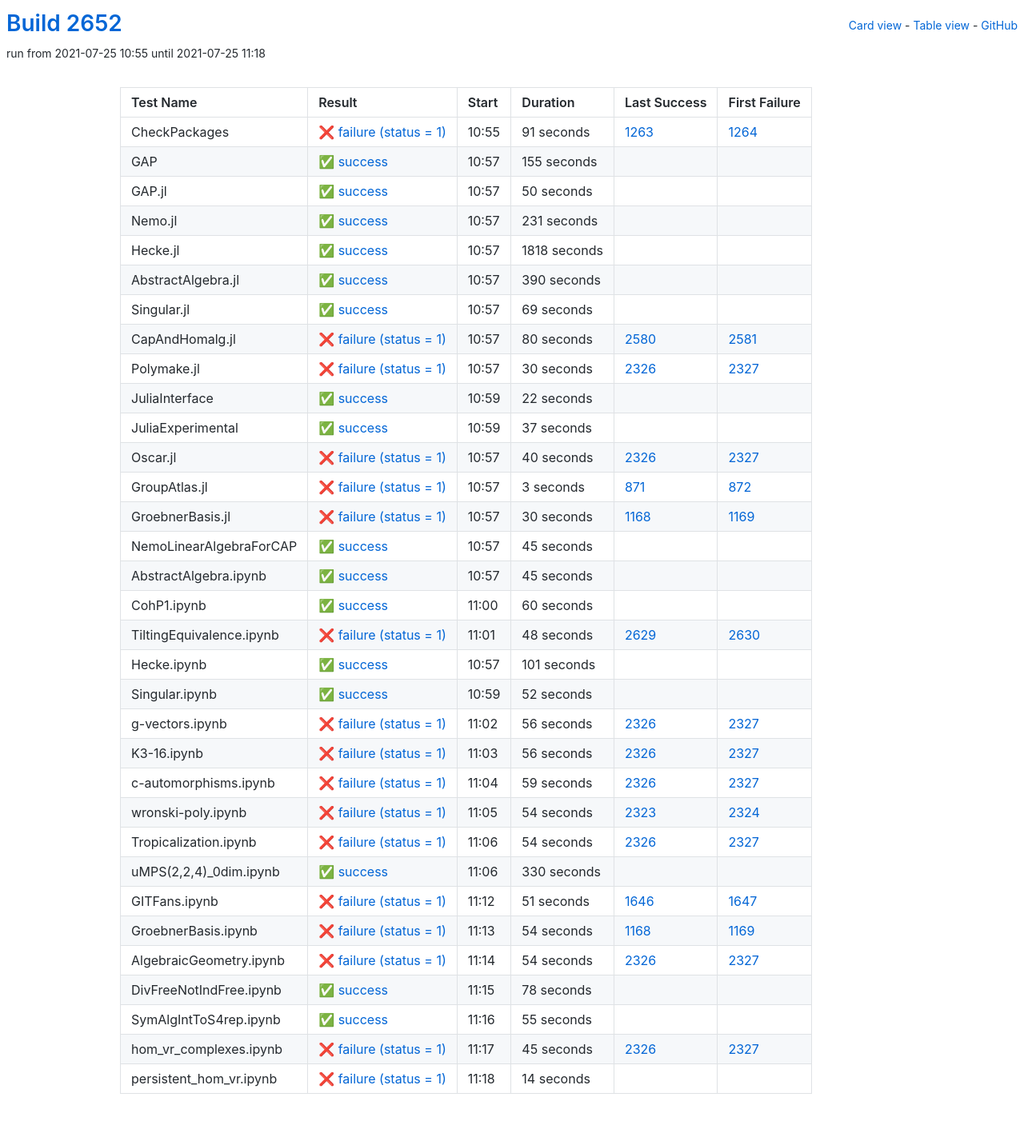
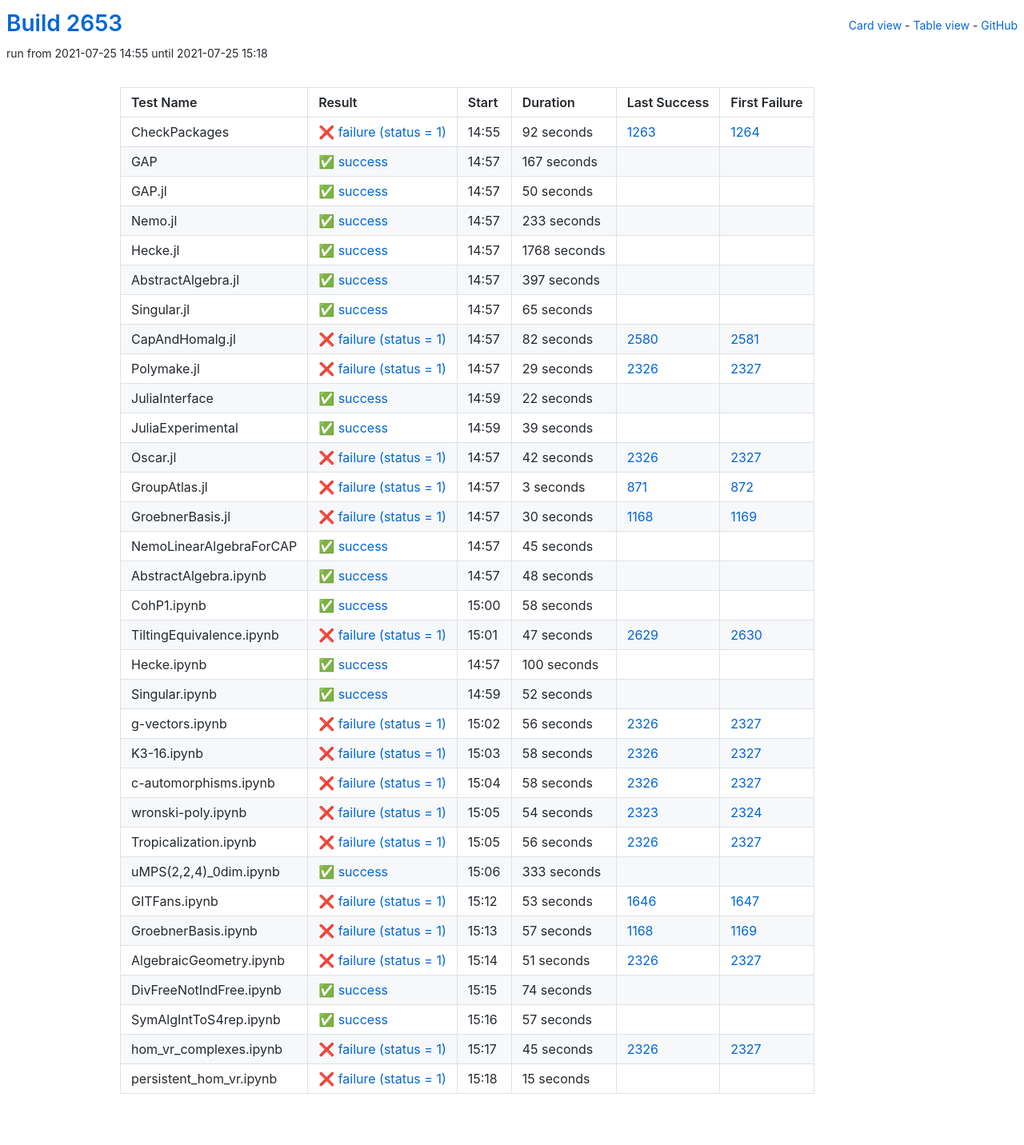
Before and after one commit to oscar-system/oscar-ci-status-stable, a Jekyll site: the page built from table.html, in a window 1280 px wide. Shown: the whole page at 80% size. Built offline with Jekyll 4.4.1, drawn with Linux system fonts in a browser that asks for light colours.

Commit message:
Build #2653

```diff
--- a/_data/ci.yml
+++ b/_data/ci.yml
@@ -1,6 +1,6 @@
 ---
-build: 2652
-build_url: https://oscarci.mathematik.uni-kl.de/job/oscar-stable/2652/
+build: 2653
+build_url: https://oscarci.mathematik.uni-kl.de/job/oscar-stable/2653/
 job: oscar-stable
 organization: oscar-system
 repo: oscar-ci-status-stable
@@ -8,32 +8,32 @@ repourl: https://github.com/oscar-system/oscar-ci-status-stable
 tests:
 - name: CheckPackages
   id: checkpackages
-  log: https://oscarci.mathematik.uni-kl.de/job/oscar-stable/2652/artifact/logs/build-2652/CheckPackages.log
-  start: 2021-07-25 10:55
+  log: https://oscarci.mathematik.uni-kl.de/job/oscar-stable/2653/artifact/logs/build-2653/CheckPackages.log
+  start: 2021-07-25 14:55
   success: false
   exitcode: 1
   status: failure
-  duration: 91
+  duration: 92
   last_success: 1263
   last_success_url: https://oscarci.mathematik.uni-kl.de/job/oscar-stable/1263/
   first_failure: 1264
   first_failure_url: https://oscarci.mathematik.uni-kl.de/job/oscar-stable/1264/
 - name: GAP
   id: gap
-  log: https://oscarci.mathematik.uni-kl.de/job/oscar-stable/2652/artifact/logs/build-2652/GAP.log
-  start: 2021-07-25 10:57
+  log: https://oscarci.mathematik.uni-kl.de/job/oscar-stable/2653/artifact/logs/build-2653/GAP.log
+  start: 2021-07-25 14:57
   success: true
   exitcode: 0
   status: success
-  duration: 155
+  duration: 167
   last_success: false
   last_success_url:
   first_failure: false
   first_failure_url:
 - name: GAP.jl
   id: gap-jl
-  log: https://oscarci.mathematik.uni-kl.de/job/oscar-stable/2652/artifact/logs/build-2652/GAP.jl.log
-  start: 2021-07-25 10:57
+  log: https://oscarci.mathematik.uni-kl.de/job/oscar-stable/2653/artifact/logs/build-2653/GAP.jl.log
+  start: 2021-07-25 14:57
   success: true
   exitcode: 0
   status: success
@@ -44,80 +44,80 @@ tests:
   first_failure_url:
 - name: Nemo.jl
   id: nemo-jl
-  log: https://oscarci.mathematik.uni-kl.de/job/oscar-stable/2652/artifact/logs/build-2652/Nemo.jl.log
-  start: 2021-07-25 10:57
+  log: https://oscarci.mathematik.uni-kl.de/job/oscar-stable/2653/artifact/logs/build-2653/Nemo.jl.log
+  start: 2021-07-25 14:57
   success: true
   exitcode: 0
   status: success
-  duration: 231
+  duration: 233
   last_success: false
   last_success_url:
   first_failure: false
   first_failure_url:
 - name: Hecke.jl
   id: hecke-jl
-  log: https://oscarci.mathematik.uni-kl.de/job/oscar-stable/2652/artifact/logs/build-2652/Hecke.jl.log
-  start: 2021-07-25 10:57
+  log: https://oscarci.mathematik.uni-kl.de/job/oscar-stable/2653/artifact/logs/build-2653/Hecke.jl.log
+  start: 2021-07-25 14:57
   success: true
   exitcode: 0
   status: success
-  duration: 1818
+  duration: 1768
   last_success: false
   last_success_url:
   first_failure: false
   first_failure_url:
 - name: AbstractAlgebra.jl
   id: abstractalgebra-jl
-  log: https://oscarci.mathematik.uni-kl.de/job/oscar-stable/2652/artifact/logs/build-2652/AbstractAlgebra.jl.log
-  start: 2021-07-25 10:57
+  log: https://oscarci.mathematik.uni-kl.de/job/oscar-stable/2653/artifact/logs/build-2653/AbstractAlgebra.jl.log
+  start: 2021-07-25 14:57
   success: true
   exitcode: 0
   status: success
-  duration: 390
+  duration: 397
   last_success: false
   last_success_url:
   first_failure: false
   first_failure_url:
 - name: Singular.jl
   id: singular-jl
-  log: https://oscarci.mathematik.uni-kl.de/job/oscar-stable/2652/artifact/logs/build-2652/Singular.jl.log
-  start: 2021-07-25 10:57
+  log: https://oscarci.mathematik.uni-kl.de/job/oscar-stable/2653/artifact/logs/build-2653/Singular.jl.log
+  start: 2021-07-25 14:57
   success: true
   exitcode: 0
   status: success
-  duration: 69
+  duration: 65
   last_success: false
   last_success_url:
   first_failure: false
   first_failure_url:
 - name: CapAndHomalg.jl
   id: capandhomalg-jl
-  log: https://oscarci.mathematik.uni-kl.de/job/oscar-stable/2652/artifact/logs/build-2652/CapAndHomalg.jl.log
-  start: 2021-07-25 10:57
+  log: https://oscarci.mathematik.uni-kl.de/job/oscar-stable/2653/artifact/logs/build-2653/CapAndHomalg.jl.log
+  start: 2021-07-25 14:57
   success: false
   exitcode: 1
   status: failure
-  duration: 80
+  duration: 82
   last_success: 2580
   last_success_url: https://oscarci.mathematik.uni-kl.de/job/oscar-stable/2580/
   first_failure: 2581
   first_failure_url: https://oscarci.mathematik.uni-kl.de/job/oscar-stable/2581/
 - name: Polymake.jl
   id: polymake-jl
-  log: https://oscarci.mathematik.uni-kl.de/job/oscar-stable/2652/artifact/logs/build-2652/Polymake.jl.log
-  start: 2021-07-25 10:57
+  log: https://oscarci.mathematik.uni-kl.de/job/oscar-stable/2653/artifact/logs/build-2653/Polymake.jl.log
+  start: 2021-07-25 14:57
   success: false
   exitcode: 1
   status: failure
-  duration: 30
+  duration: 29
   last_success: 2326
   last_success_url: https://oscarci.mathematik.uni-kl.de/job/oscar-stable/2326/
   first_failure: 2327
   first_failure_url: https://oscarci.mathematik.uni-kl.de/job/oscar-stable/2327/
 - name: JuliaInterface
   id: juliainterface
-  log: https://oscarci.mathematik.uni-kl.de/job/oscar-stable/2652/artifact/logs/build-2652/JuliaInterface.log
-  start: 2021-07-25 10:59
+  log: https://oscarci.mathematik.uni-kl.de/job/oscar-stable/2653/artifact/logs/build-2653/JuliaInterface.log
+  start: 2021-07-25 14:59
   success: true
   exitcode: 0
   status: success
@@ -128,32 +128,32 @@ tests:
   first_failure_url:
 - name: JuliaExperimental
   id: juliaexperimental
-  log: https://oscarci.mathematik.uni-kl.de/job/oscar-stable/2652/artifact/logs/build-2652/JuliaExperimental.log
-  start: 2021-07-25 10:59
+  log: https://oscarci.mathematik.uni-kl.de/job/oscar-stable/2653/artifact/logs/build-2653/JuliaExperimental.log
+  start: 2021-07-25 14:59
   success: true
   exitcode: 0
   status: success
-  duration: 37
+  duration: 39
   last_success: false
   last_success_url:
   first_failure: false
   first_failure_url:
 - name: Oscar.jl
   id: oscar-jl
-  log: https://oscarci.mathematik.uni-kl.de/job/oscar-stable/2652/artifact/logs/build-2652/Oscar.jl.log
-  start: 2021-07-25 10:57
+  log: https://oscarci.mathematik.uni-kl.de/job/oscar-stable/2653/artifact/logs/build-2653/Oscar.jl.log
+  start: 2021-07-25 14:57
   success: false
   exitcode: 1
   status: failure
-  duration: 40
+  duration: 42
   last_success: 2326
   last_success_url: https://oscarci.mathematik.uni-kl.de/job/oscar-stable/2326/
   first_failure: 2327
   first_failure_url: https://oscarci.mathematik.uni-kl.de/job/oscar-stable/2327/
 - name: GroupAtlas.jl
   id: groupatlas-jl
-  log: https://oscarci.mathematik.uni-kl.de/job/oscar-stable/2652/artifact/logs/build-2652/GroupAtlas.jl.log
-  start: 2021-07-25 10:57
+  log: https://oscarci.mathematik.uni-kl.de/job/oscar-stable/2653/artifact/logs/build-2653/GroupAtlas.jl.log
+  start: 2021-07-25 14:57
   success: false
   exitcode: 1
   status: failure
@@ -164,8 +164,8 @@ tests:
   first_failure_url: https://oscarci.mathematik.uni-kl.de/job/oscar-stable/872/
 - name: GroebnerBasis.jl
   id: groebnerbasis-jl
-  log: https://oscarci.mathematik.uni-kl.de/job/oscar-stable/2652/artifact/logs/build-2652/GroebnerBasis.jl.log
-  start: 2021-07-25 10:57
+  log: https://oscarci.mathematik.uni-kl.de/job/oscar-stable/2653/artifact/logs/build-2653/GroebnerBasis.jl.log
+  start: 2021-07-25 14:57
   success: false
   exitcode: 1
   status: failure
@@ -176,8 +176,8 @@ tests:
   first_failure_url: https://oscarci.mathematik.uni-kl.de/job/oscar-stable/1169/
 - name: NemoLinearAlgebraForCAP
   id: nemolinearalgebraforcap
-  log: https://oscarci.mathematik.uni-kl.de/job/oscar-stable/2652/artifact/logs/build-2652/NemoLinearAlgebraForCAP.log
-  start: 2021-07-25 10:57
+  log: https://oscarci.mathematik.uni-kl.de/job/oscar-stable/2653/artifact/logs/build-2653/NemoLinearAlgebraForCAP.log
+  start: 2021-07-25 14:57
   success: true
   exitcode: 0
   status: success
@@ -188,56 +188,56 @@ tests:
   first_failure_url:
 - name: AbstractAlgebra.ipynb
   id: abstractalgebra-ipynb
-  log: https://oscarci.mathematik.uni-kl.de/job/oscar-stable/2652/artifact/logs/build-2652/AbstractAlgebra.ipynb.log
-  start: 2021-07-25 10:57
+  log: https://oscarci.mathematik.uni-kl.de/job/oscar-stable/2653/artifact/logs/build-2653/AbstractAlgebra.ipynb.log
+  start: 2021-07-25 14:57
   success: true
   exitcode: 0
   status: success
-  duration: 45
+  duration: 48
   last_success: false
   last_success_url:
   first_failure: false
   first_failure_url:
 - name: CohP1.ipynb
   id: cohp1-ipynb
-  log: https://oscarci.mathematik.uni-kl.de/job/oscar-stable/2652/artifact/logs/build-2652/CohP1.ipynb.log
-  start: 2021-07-25 11:00
+  log: https://oscarci.mathematik.uni-kl.de/job/oscar-stable/2653/artifact/logs/build-2653/CohP1.ipynb.log
+  start: 2021-07-25 15:00
   success: true
   exitcode: 0
   status: success
-  duration: 60
+  duration: 58
   last_success: false
   last_success_url:
   first_failure: false
   first_failure_url:
 - name: TiltingEquivalence.ipynb
   id: tiltingequivalence-ipynb
-  log: https://oscarci.mathematik.uni-kl.de/job/oscar-stable/2652/artifact/logs/build-2652/TiltingEquivalence.ipynb.log
-  start: 2021-07-25 11:01
+  log: https://oscarci.mathematik.uni-kl.de/job/oscar-stable/2653/artifact/logs/build-2653/TiltingEquivalence.ipynb.log
+  start: 2021-07-25 15:01
   success: false
   exitcode: 1
   status: failure
-  duration: 48
+  duration: 47
   last_success: 2629
   last_success_url: https://oscarci.mathematik.uni-kl.de/job/oscar-stable/2629/
   first_failure: 2630
   first_failure_url: https://oscarci.mathematik.uni-kl.de/job/oscar-stable/2630/
 - name: Hecke.ipynb
   id: hecke-ipynb
-  log: https://oscarci.mathematik.uni-kl.de/job/oscar-stable/2652/artifact/logs/build-2652/Hecke.ipynb.log
-  start: 2021-07-25 10:57
+  log: https://oscarci.mathematik.uni-kl.de/job/oscar-stable/2653/artifact/logs/build-2653/Hecke.ipynb.log
+  start: 2021-07-25 14:57
   success: true
   exitcode: 0
   status: success
-  duration: 101
+  duration: 100
   last_success: false
   last_success_url:
   first_failure: false
   first_failure_url:
 - name: Singular.ipynb
   id: singular-ipynb
-  log: https://oscarci.mathematik.uni-kl.de/job/oscar-stable/2652/artifact/logs/build-2652/Singular.ipynb.log
-  start: 2021-07-25 10:59
+  log: https://oscarci.mathematik.uni-kl.de/job/oscar-stable/2653/artifact/logs/build-2653/Singular.ipynb.log
+  start: 2021-07-25 14:59
   success: true
   exitcode: 0
   status: success
@@ -248,8 +248,8 @@ tests:
   first_failure_url:
 - name: g-vectors.ipynb
   id: g-vectors-ipynb
-  log: https://oscarci.mathematik.uni-kl.de/job/oscar-stable/2652/artifact/logs/build-2652/g-vectors.ipynb.log
-  start: 2021-07-25 11:02
+  log: https://oscarci.mathematik.uni-kl.de/job/oscar-stable/2653/artifact/logs/build-2653/g-vectors.ipynb.log
+  start: 2021-07-25 15:02
   success: false
   exitcode: 1
   status: failure
@@ -260,32 +260,32 @@ tests:
   first_failure_url: https://oscarci.mathematik.uni-kl.de/job/oscar-stable/2327/
 - name: K3-16.ipynb
   id: k3-16-ipynb
-  log: https://oscarci.mathematik.uni-kl.de/job/oscar-stable/2652/artifact/logs/build-2652/K3-16.ipynb.log
-  start: 2021-07-25 11:03
+  log: https://oscarci.mathematik.uni-kl.de/job/oscar-stable/2653/artifact/logs/build-2653/K3-16.ipynb.log
+  start: 2021-07-25 15:03
   success: false
   exitcode: 1
   status: failure
-  duration: 56
+  duration: 58
   last_success: 2326
   last_success_url: https://oscarci.mathematik.uni-kl.de/job/oscar-stable/2326/
   first_failure: 2327
   first_failure_url: https://oscarci.mathematik.uni-kl.de/job/oscar-stable/2327/
 - name: c-automorphisms.ipynb
   id: c-automorphisms-ipynb
-  log: https://oscarci.mathematik.uni-kl.de/job/oscar-stable/2652/artifact/logs/build-2652/c-automorphisms.ipynb.log
-  start: 2021-07-25 11:04
+  log: https://oscarci.mathematik.uni-kl.de/job/oscar-stable/2653/artifact/logs/build-2653/c-automorphisms.ipynb.log
+  start: 2021-07-25 15:04
   success: false
   exitcode: 1
   status: failure
-  duration: 59
+  duration: 58
   last_success: 2326
   last_success_url: https://oscarci.mathematik.uni-kl.de/job/oscar-stable/2326/
   first_failure: 2327
   first_failure_url: https://oscarci.mathematik.uni-kl.de/job/oscar-stable/2327/
 - name: wronski-poly.ipynb
   id: wronski-poly-ipynb
-  log: https://oscarci.mathematik.uni-kl.de/job/oscar-stable/2652/artifact/logs/build-2652/wronski-poly.ipynb.log
-  start: 2021-07-25 11:05
+  log: https://oscarci.mathematik.uni-kl.de/job/oscar-stable/2653/artifact/logs/build-2653/wronski-poly.ipynb.log
+  start: 2021-07-25 15:05
   success: false
   exitcode: 1
   status: failure
@@ -296,92 +296,92 @@ tests:
   first_failure_url: https://oscarci.mathematik.uni-kl.de/job/oscar-stable/2324/
 - name: Tropicalization.ipynb
   id: tropicalization-ipynb
-  log: https://oscarci.mathematik.uni-kl.de/job/oscar-stable/2652/artifact/logs/build-2652/Tropicalization.ipynb.log
-  start: 2021-07-25 11:06
+  log: https://oscarci.mathematik.uni-kl.de/job/oscar-stable/2653/artifact/logs/build-2653/Tropicalization.ipynb.log
+  start: 2021-07-25 15:05
   success: false
   exitcode: 1
   status: failure
-  duration: 54
+  duration: 56
   last_success: 2326
   last_success_url: https://oscarci.mathematik.uni-kl.de/job/oscar-stable/2326/
   first_failure: 2327
   first_failure_url: https://oscarci.mathematik.uni-kl.de/job/oscar-stable/2327/
 - name: uMPS(2,2,4)_0dim.ipynb
   id: umps-2-2-4-0dim-ipynb
-  log: https://oscarci.mathematik.uni-kl.de/job/oscar-stable/2652/artifact/logs/build-2652/uMPS-2-2-4-_0dim.ipynb.log
-  start: 2021-07-25 11:06
+  log: https://oscarci.mathematik.uni-kl.de/job/oscar-stable/2653/artifact/logs/build-2653/uMPS-2-2-4-_0dim.ipynb.log
+  start: 2021-07-25 15:06
   success: true
   exitcode: 0
   status: success
-  duration: 330
+  duration: 333
   last_success: false
   last_success_url:
   first_failure: false
   first_failure_url:
 - name: GITFans.ipynb
   id: gitfans-ipynb
-  log: https://oscarci.mathematik.uni-kl.de/job/oscar-stable/2652/artifact/logs/build-2652/GITFans.ipynb.log
-  start: 2021-07-25 11:12
+  log: https://oscarci.mathematik.uni-kl.de/job/oscar-stable/2653/artifact/logs/build-2653/GITFans.ipynb.log
+  start: 2021-07-25 15:12
   success: false
   exitcode: 1
   status: failure
-  duration: 51
+  duration: 53
   last_success: 1646
   last_success_url: https://oscarci.mathematik.uni-kl.de/job/oscar-stable/1646/
   first_failure: 1647
   first_failure_url: https://oscarci.mathematik.uni-kl.de/job/oscar-stable/1647/
 - name: GroebnerBasis.ipynb
   id: groebnerbasis-ipynb
-  log: https://oscarci.mathematik.uni-kl.de/job/oscar-stable/2652/artifact/logs/build-2652/GroebnerBasis.ipynb.log
-  start: 2021-07-25 11:13
+  log: https://oscarci.mathematik.uni-kl.de/job/oscar-stable/2653/artifact/logs/build-2653/GroebnerBasis.ipynb.log
+  start: 2021-07-25 15:13
   success: false
   exitcode: 1
   status: failure
-  duration: 54
+  duration: 57
   last_success: 1168
   last_success_url: https://oscarci.mathematik.uni-kl.de/job/oscar-stable/1168/
   first_failure: 1169
   first_failure_url: https://oscarci.mathematik.uni-kl.de/job/oscar-stable/1169/
 - name: AlgebraicGeometry.ipynb
   id: algebraicgeometry-ipynb
-  log: https://oscarci.mathematik.uni-kl.de/job/oscar-stable/2652/artifact/logs/build-2652/AlgebraicGeometry.ipynb.log
-  start: 2021-07-25 11:14
+  log: https://oscarci.mathematik.uni-kl.de/job/oscar-stable/2653/artifact/logs/build-2653/AlgebraicGeometry.ipynb.log
+  start: 2021-07-25 15:14
   success: false
   exitcode: 1
   status: failure
-  duration: 54
+  duration: 51
   last_success: 2326
   last_success_url: https://oscarci.mathematik.uni-kl.de/job/oscar-stable/2326/
   first_failure: 2327
   first_failure_url: https://oscarci.mathematik.uni-kl.de/job/oscar-stable/2327/
 - name: DivFreeNotIndFree.ipynb
   id: divfreenotindfree-ipynb
-  log: https://oscarci.mathematik.uni-kl.de/job/oscar-stable/2652/artifact/logs/build-2652/DivFreeNotIndFree.ipynb.log
-  start: 2021-07-25 11:15
+  log: https://oscarci.mathematik.uni-kl.de/job/oscar-stable/2653/artifact/logs/build-2653/DivFreeNotIndFree.ipynb.log
+  start: 2021-07-25 15:15
   success: true
   exitcode: 0
   status: success
-  duration: 78
+  duration: 74
   last_success: false
   last_success_url:
   first_failure: false
   first_failure_url:
 - name: SymAlgIntToS4rep.ipynb
   id: symalginttos4rep-ipynb
-  log: https://oscarci.mathematik.uni-kl.de/job/oscar-stable/2652/artifact/logs/build-2652/SymAlgIntToS4rep.ipynb.log
-  start: 2021-07-25 11:16
+  log: https://oscarci.mathematik.uni-kl.de/job/oscar-stable/2653/artifact/logs/build-2653/SymAlgIntToS4rep.ipynb.log
+  start: 2021-07-25 15:16
   success: true
   exitcode: 0
   status: success
-  duration: 55
+  duration: 57
   last_success: false
   last_success_url:
   first_failure: false
   first_failure_url:
 - name: hom_vr_complexes.ipynb
   id: hom-vr-complexes-ipynb
-  log: https://oscarci.mathematik.uni-kl.de/job/oscar-stable/2652/artifact/logs/build-2652/hom_vr_complexes.ipynb.log
-  start: 2021-07-25 11:17
+  log: https://oscarci.mathematik.uni-kl.de/job/oscar-stable/2653/artifact/logs/build-2653/hom_vr_complexes.ipynb.log
+  start: 2021-07-25 15:17
   success: false
   exitcode: 1
   status: failure
@@ -392,12 +392,12 @@ tests:
   first_failure_url: https://oscarci.mathematik.uni-kl.de/job/oscar-stable/2327/
 - name: persistent_hom_vr.ipynb
   id: persistent-hom-vr-ipynb
-  log: https://oscarci.mathematik.uni-kl.de/job/oscar-stable/2652/artifact/logs/build-2652/persistent_hom_vr.ipynb.log
-  start: 2021-07-25 11:18
+  log: https://oscarci.mathematik.uni-kl.de/job/oscar-stable/2653/artifact/logs/build-2653/persistent_hom_vr.ipynb.log
+  start: 2021-07-25 15:18
   success: false
   exitcode: 1
   status: failure
-  duration: 14
+  duration: 15
   last_success: false
   last_success_url:
   first_failure: false
```
Also changed, not shown: README.md.
